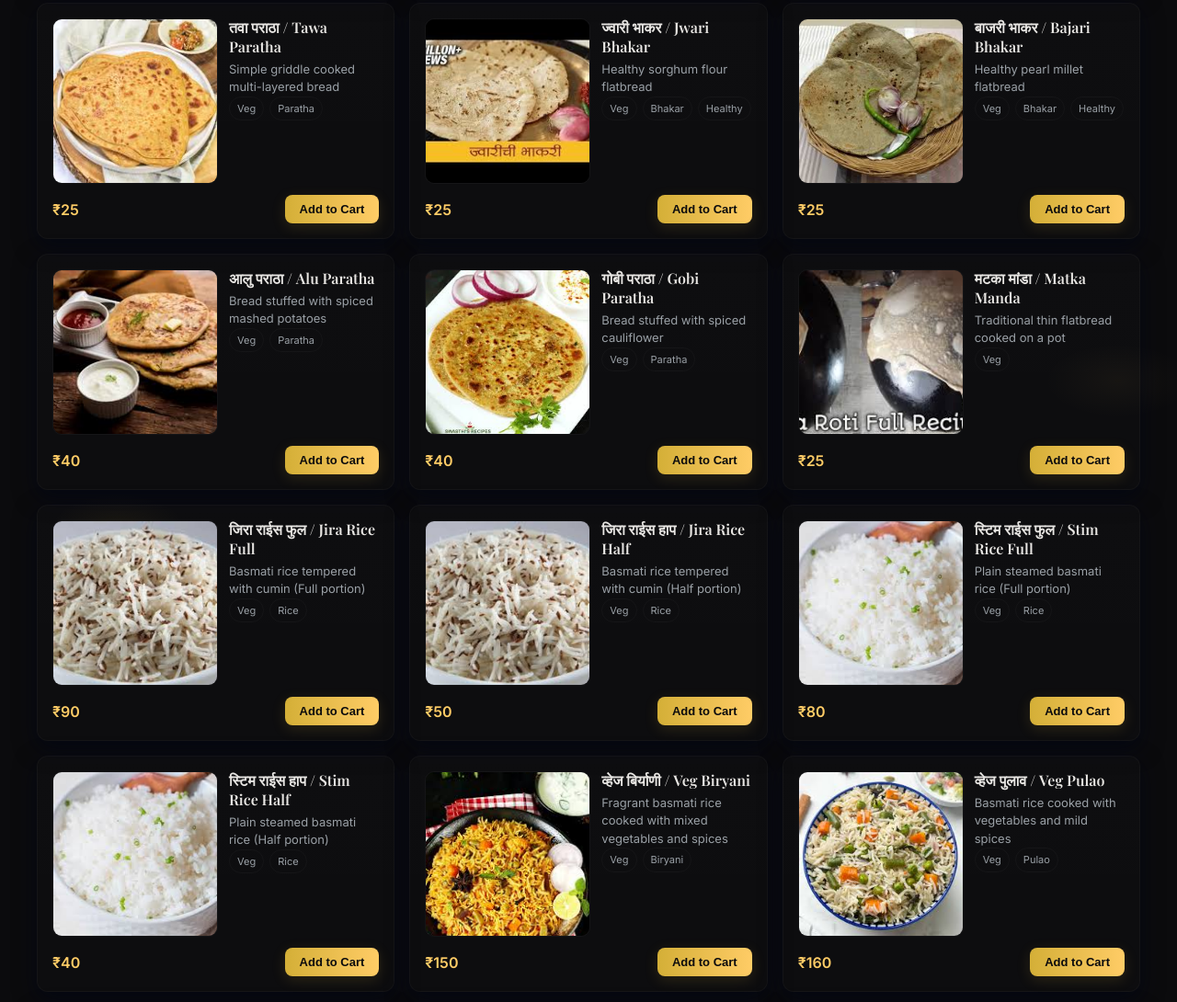
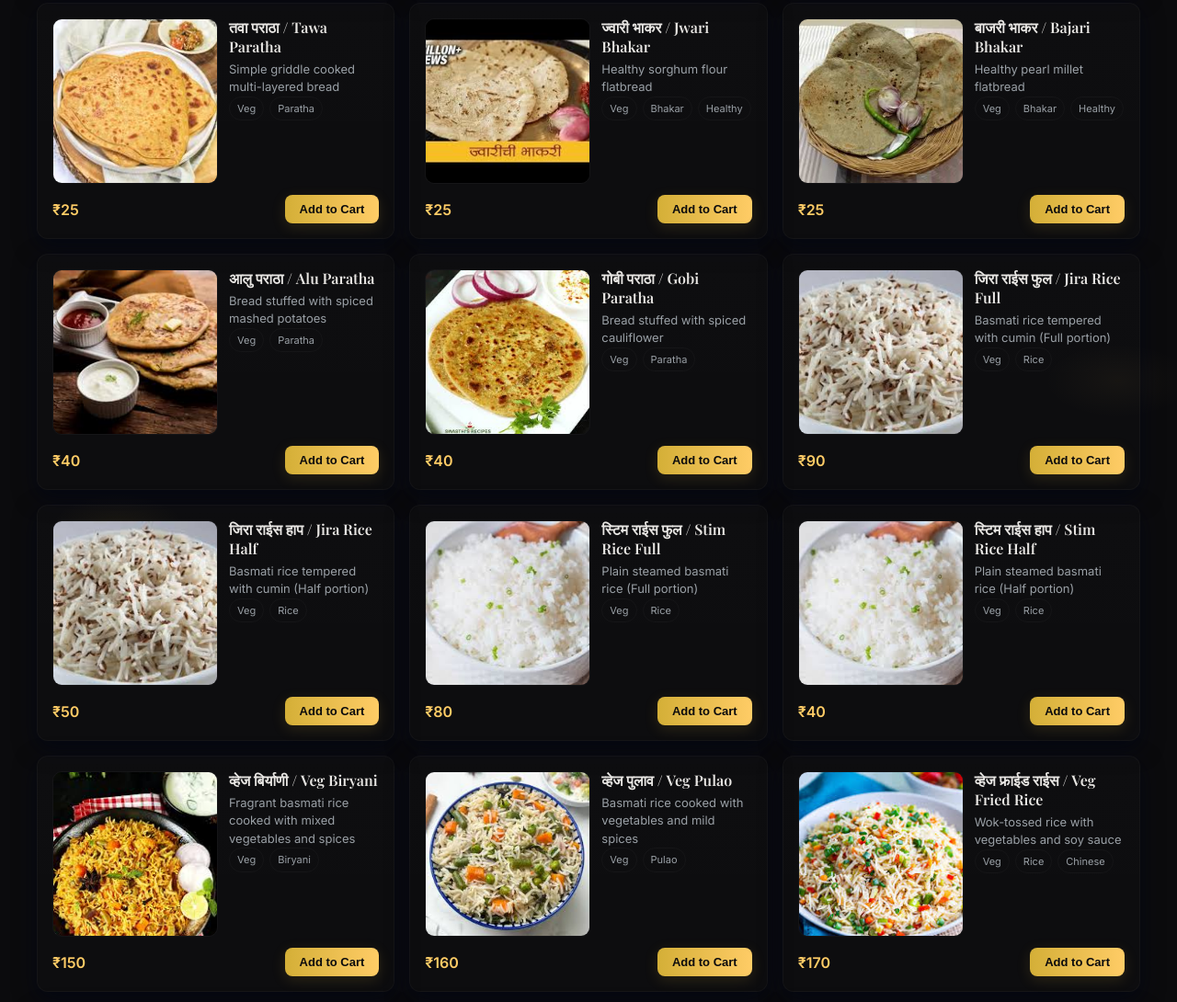
Before and after one commit to MenuSpeak/Hotel-Gauri, a plain HTML site: page index.html in a window 1280 px wide. Shown: the part 10706-11796 px from the top of the page at 92% size. Drawn offline with nearby package versions, Linux system fonts and the light colour scheme.

Commit message:
Update index.html

```diff
--- a/index.html
+++ b/index.html
@@ -1466,7 +1466,7 @@
 {"id":180,"cat":"Tandoor & Tawa Special / तंदुर अँड तवा स्पेशल","name":"बाजरी भाकर / Bajari Bhakar","price":"₹25","desc":"Healthy pearl millet flatbread","tags":["Veg","Bhakar","Healthy"],"img":"img/bajari_bhakar.jpeg"},
 {"id":181,"cat":"Tandoor & Tawa Special / तंदुर अँड तवा स्पेशल","name":"आलु पराठा / Alu Paratha","price":"₹40","desc":"Bread stuffed with spiced mashed potatoes","tags":["Veg","Paratha"],"img":"img/alu_paratha.jpeg"},
 {"id":182,"cat":"Tandoor & Tawa Special / तंदुर अँड तवा स्पेशल","name":"गोबी पराठा / Gobi Paratha","price":"₹40","desc":"Bread stuffed with spiced cauliflower","tags":["Veg","Paratha"],"img":"img/gobi_paratha.jpeg"},
-{"id":183,"cat":"Tandoor & Tawa Special / तंदुर अँड तवा स्पेशल","name":"मटका मांडा / Matka Manda","price":"₹25","desc":"Traditional thin flatbread cooked on a pot","tags":["Veg"],"img":"img/matka_manda.jpeg"},
+// {"id":183,"cat":"Tandoor & Tawa Special / तंदुर अँड तवा स्पेशल","name":"मटका मांडा / Matka Manda","price":"₹25","desc":"Traditional thin flatbread cooked on a pot","tags":["Veg"],"img":"img/matka_manda.jpeg"},
 
 {"id":184,"cat":"Basmati Special / बासमती स्पेशल","name":"जिरा राईस फुल / Jira Rice Full","price":"₹90","desc":"Basmati rice tempered with cumin (Full portion)","tags":["Veg","Rice"],"img":"img/jira_rice_full.jpeg"},
 {"id":185,"cat":"Basmati Special / बासमती स्पेशल","name":"जिरा राईस हाप / Jira Rice Half","price":"₹50","desc":"Basmati rice tempered with cumin (Half portion)","tags":["Veg","Rice"],"img":"img/jira_rice_full.jpeg"},
```
